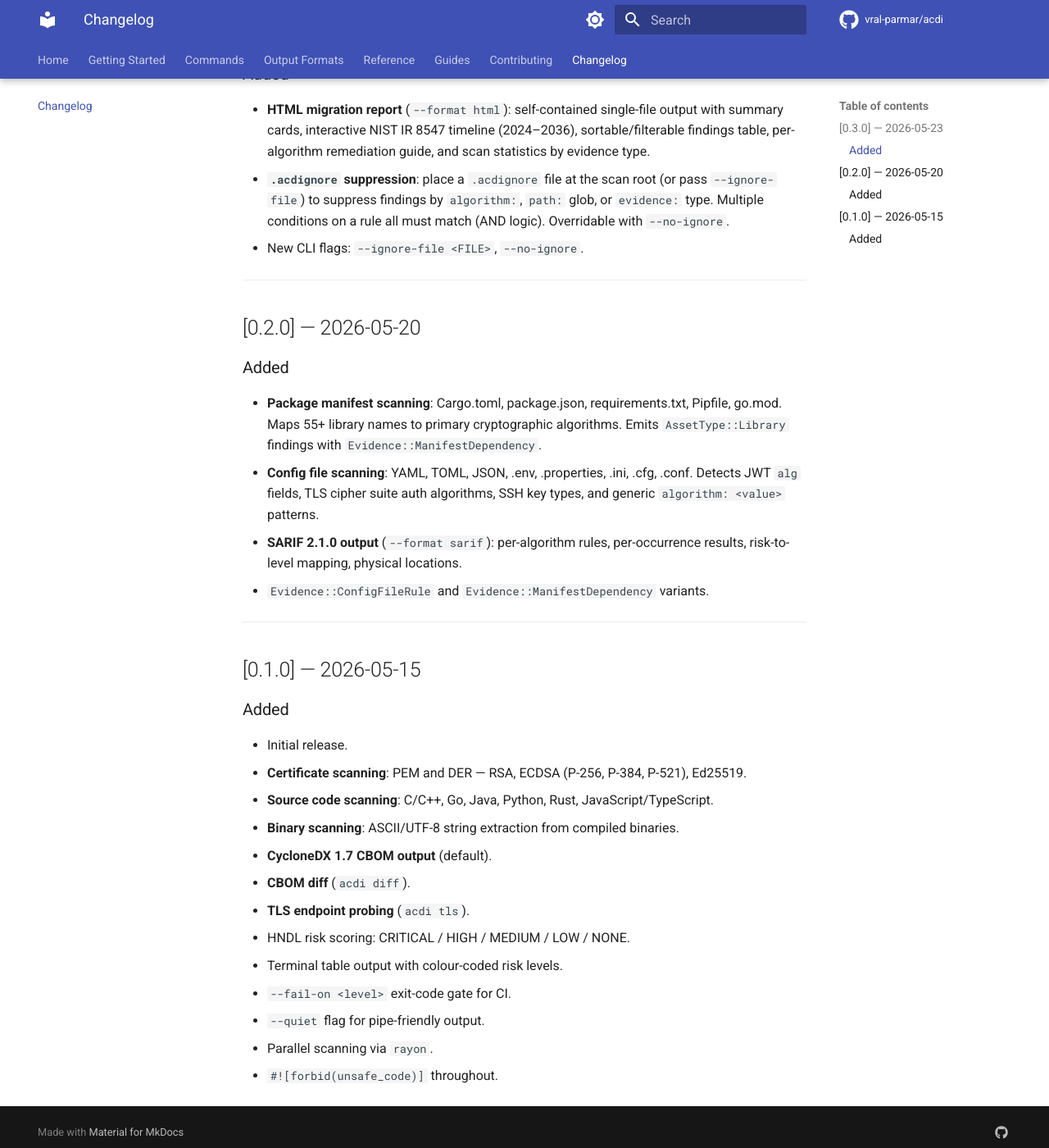
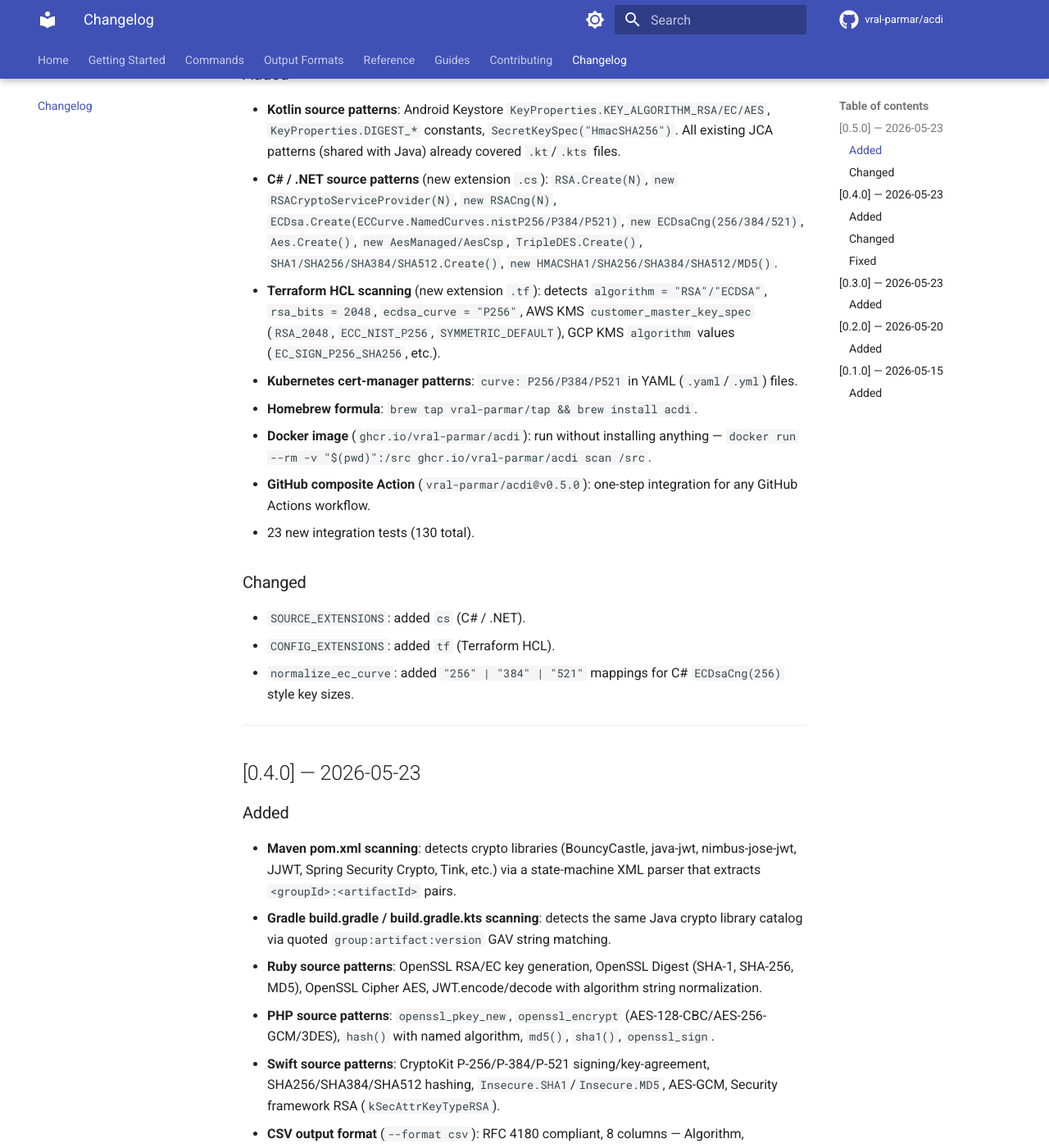
Before and after one commit to vral-parmar/acdi, an MkDocs documentation site: the page built from docs/changelog.md, in a window 1280 px wide and 1400 px high, scrolled down 337 px. Shown: the whole window at 82% size. Built offline with MkDocs 1.6.1 and Material for MkDocs 9.7.7, drawn with Linux system fonts in a browser that asks for light colours; comment, search, counter and statistics services are not loaded; the version menu is left out; some of the changed text lies outside the part shown.

Commit message:
docs: update for v0.5.0 — Kotlin/C#/Terraform/K8s + distribution
- Sync docs/changelog.md with root CHANGELOG.md (add v0.4.0 and v0.5.0)
- Fix version in docs/formats/cbom.md example (0.3.0 → 0.5.0)
- Add docs/guides/terraform.md — Terraform HCL and Kubernetes cert-manager guide
- Add Terraform & Kubernetes to mkdocs.yml nav
- Add C#/.NET, Kotlin, Ruby, PHP, Swift to supported language list in algorithms.md

```diff
--- a/docs/changelog.md
+++ b/docs/changelog.md
@@ -4,6 +4,45 @@ All notable changes to acdi are documented here.
 
 Format follows [Keep a Changelog](https://keepachangelog.com/en/1.1.0/).
 Versions follow [Semantic Versioning](https://semver.org/).
+
+---
+
+## [0.5.0] — 2026-05-23
+
+### Added
+- **Kotlin source patterns**: Android Keystore `KeyProperties.KEY_ALGORITHM_RSA/EC/AES`, `KeyProperties.DIGEST_*` constants, `SecretKeySpec("HmacSHA256")`. All existing JCA patterns (shared with Java) already covered `.kt`/`.kts` files.
+- **C# / .NET source patterns** (new extension `.cs`): `RSA.Create(N)`, `new RSACryptoServiceProvider(N)`, `new RSACng(N)`, `ECDsa.Create(ECCurve.NamedCurves.nistP256/P384/P521)`, `new ECDsaCng(256/384/521)`, `Aes.Create()`, `new AesManaged/AesCsp`, `TripleDES.Create()`, `SHA1/SHA256/SHA384/SHA512.Create()`, `new HMACSHA1/SHA256/SHA384/SHA512/MD5()`.
+- **Terraform HCL scanning** (new extension `.tf`): detects `algorithm = "RSA"/"ECDSA"`, `rsa_bits = 2048`, `ecdsa_curve = "P256"`, AWS KMS `customer_master_key_spec` (`RSA_2048`, `ECC_NIST_P256`, `SYMMETRIC_DEFAULT`), GCP KMS `algorithm` values (`EC_SIGN_P256_SHA256`, etc.).
+- **Kubernetes cert-manager patterns**: `curve: P256/P384/P521` in YAML (`.yaml`/`.yml`) files.
+- **Homebrew formula**: `brew tap vral-parmar/tap && brew install acdi`.
+- **Docker image** (`ghcr.io/vral-parmar/acdi`): run without installing anything — `docker run --rm -v "$(pwd)":/src ghcr.io/vral-parmar/acdi scan /src`.
+- **GitHub composite Action** (`vral-parmar/acdi@v0.5.0`): one-step integration for any GitHub Actions workflow.
+- 23 new integration tests (130 total).
+
+### Changed
+- `SOURCE_EXTENSIONS`: added `cs` (C# / .NET).
+- `CONFIG_EXTENSIONS`: added `tf` (Terraform HCL).
+- `normalize_ec_curve`: added `"256" | "384" | "521"` mappings for C# `ECDsaCng(256)` style key sizes.
+
+---
+
+## [0.4.0] — 2026-05-23
+
+### Added
+- **Maven pom.xml scanning**: detects crypto libraries (BouncyCastle, java-jwt, nimbus-jose-jwt, JJWT, Spring Security Crypto, Tink, etc.) via a state-machine XML parser that extracts `<groupId>:<artifactId>` pairs.
+- **Gradle build.gradle / build.gradle.kts scanning**: detects the same Java crypto library catalog via quoted `group:artifact:version` GAV string matching.
+- **Ruby source patterns**: OpenSSL RSA/EC key generation, OpenSSL Digest (SHA-1, SHA-256, MD5), OpenSSL Cipher AES, JWT.encode/decode with algorithm string normalization.
+- **PHP source patterns**: `openssl_pkey_new`, `openssl_encrypt` (AES-128-CBC/AES-256-GCM/3DES), `hash()` with named algorithm, `md5()`, `sha1()`, `openssl_sign`.
+- **Swift source patterns**: CryptoKit P-256/P-384/P-521 signing/key-agreement, SHA256/SHA384/SHA512 hashing, `Insecure.SHA1`/`Insecure.MD5`, AES-GCM, Security framework RSA (`kSecAttrKeyTypeRSA`).
+- **CSV output format** (`--format csv`): RFC 4180 compliant, 8 columns — Algorithm, AssetType, QuantumSafety, HNDLRisk, NISTLevel, File, Line, Evidence.
+- JWT algorithm string normalization in source patterns: RS256/ES256/HS256 etc. → canonical algorithm names.
+
+### Changed
+- `--format` now accepts `cyclonedx-1.7 | sarif | html | csv`.
+- `diff --format json` now works correctly (was accepted but ignored in 0.3.0).
+
+### Fixed
+- `scan --quiet` output no longer emits a trailing blank line when piped to CSV or HTML formats.
 
 ---
 
--- a/docs/formats/cbom.md
+++ b/docs/formats/cbom.md
@@ -27,7 +27,7 @@ acdi scan ./project --quiet > cbom.json
   "version": 1,
   "metadata": {
     "timestamp": "2026-05-23T16:42:12Z",
-    "tools": [{ "vendor": "acdi", "name": "acdi", "version": "0.3.0" }]
+    "tools": [{ "vendor": "acdi", "name": "acdi", "version": "0.5.0" }]
   },
   "components": [ ... ]
 }
--- a/mkdocs.yml
+++ b/mkdocs.yml
@@ -54,6 +54,7 @@ nav:
   - Guides:
     - CI/CD Integration: guides/ci-cd.md
     - GitHub Advanced Security: guides/github-security.md
+    - Terraform & Kubernetes: guides/terraform.md
   - Contributing: contributing.md
   - Changelog: changelog.md
 
```
Also changed, not shown: docs/guides/terraform.md (added, +134 -0 lines), docs/reference/algorithms.md (+16 -0 lines).
